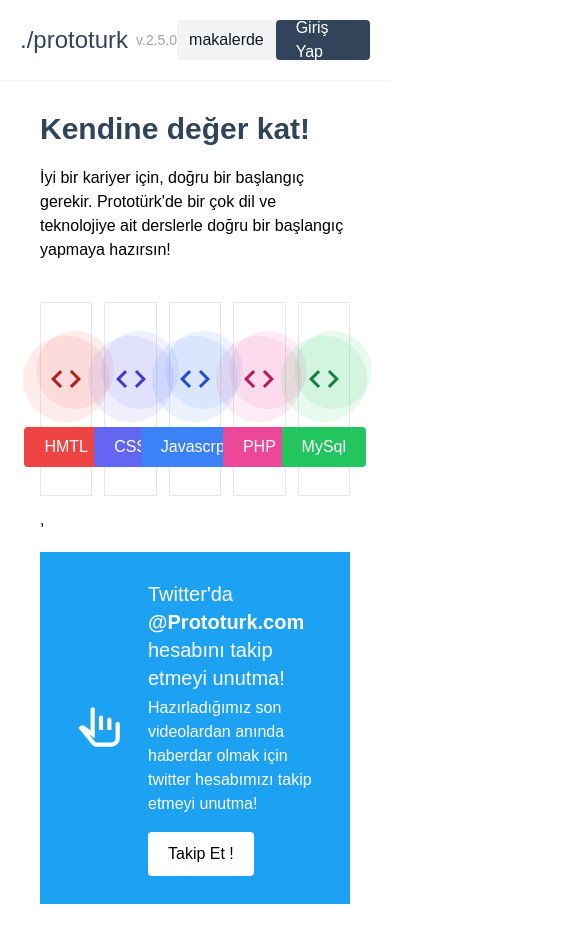
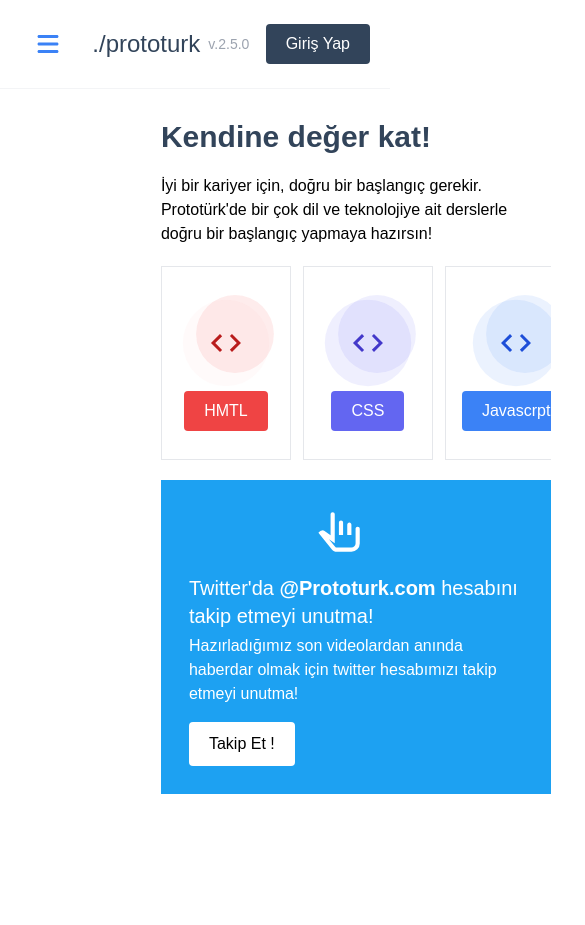
Before and after one commit to tayfurparmak/talwindDemo, a website: page src/index.html in a window 390 px wide. Shown: the whole page, 585 px wide, since content can reach past the window. After the commit the page ends 844 px from the top, so only its background shows below. Drawn offline with Linux system fonts and the light colour scheme.

Commit message:
responsive tasarım

```diff
--- a/src/index.html
+++ b/src/index.html
@@ -9,19 +9,32 @@
 <body class="bg-white h-full flex flex-col dark:bg-gray-900 dark:text-white min-h-screen" >
 
         <div class="h-15 border-b border-gray-100 dark:bg-gray-900 w-full flex justify-between items-center px-5 py-5">
+          <button type="button" class="btn md:hidden bg-transparent" onclick="showMenu('menu')">
+            <svg
+              xmlns="http://www.w3.org/2000/svg"
+              class="w-6 h-6 text-blue-500"
+              fill="currentColor"
+              viewBox="0 0 448 512"
+            >
+              <!--! Font Awesome Free 6.4.2 by @fontawesome - https://fontawesome.com License - https://fontawesome.com/license (Commercial License) Copyright 2023 Fonticons, Inc. -->
+              <path
+                d="M0 96C0 78.3 14.3 64 32 64H416c17.7 0 32 14.3 32 32s-14.3 32-32 32H32C14.3 128 0 113.7 0 96zM0 256c0-17.7 14.3-32 32-32H416c17.7 0 32 14.3 32 32s-14.3 32-32 32H32c-17.7 0-32-14.3-32-32zM448 416c0 17.7-14.3 32-32 32H32c-17.7 0-32-14.3-32-32s14.3-32 32-32H416c17.7 0 32 14.3 32 32z"
+              />
+            </svg>
+          </button>
           <a href="#" class="text-2xl font-medium inline-flex items-center text-prototurk dark:text-white">./prototurk
             <span class="text-sm text-gray-400 ml-2">v.2.5.0</span>
           </a>
-          <form action="" class="w-1/3">
+          <form action="" class="w-1/3 hidden lg:block">
             <input type="text" placeholder="makalerde ara" class="w-full text-gray-900 bg-gray-100 h-10 px-3 placeholder-gray-900 dark:bg-gray-200 dark:placeholder:text-gray-400">
           </form>
           <a href="javascript:;" onclick="modal('login-modal')" class="bg-prototurk  text-white h-10 inline-flex items-center px-5 rounded"> Giriş Yap</a>
         </div>
 
         <main class="h-full flex">
-          <aside class="w-64 border-r p-3 hidden md:flex flex-col border-gray-100 dark:bg-gray-900 divide-solid dark:text-white  divide-gray-100 divide-y space-y">
+          <aside id="menu" class="menu">
               <nav class="mb-3">
-                <a href="#" class="nav-link">Ana Sayfa</a>
+                <a href="#" class="nav-link ">Ana Sayfa</a>
                 <a href="#" class="nav-link">Akış</a>
                 <a href="#" class="nav-link">Keşfet</a>
                 <a href="#" class="nav-link">Makalaler</a>
@@ -37,9 +50,22 @@
                 <a href="#" class="nav-link">Git</a>
               </nav>
               <div class="mt-auto pt-3">
-                <button onclick = "darkMode()" class="bg-gray-900 dark:bg-gray-200 dark:text-black dark:hover:bg-gray-600 dark:hover:text-white  hover:bg-gray-500 w-full p-2 gap-2 transition-colors text-white h-10 rounded flex items-center px-4 text-sm ">
-                  <svg xmlns="http://www.w3.org/2000/svg" height="24" viewBox="0 -960 960 960" width="24" class="fill-current "><path d="M480-120q-150 0-255-105T120-480q0-150 105-255t255-105q14 0 27.5 1t26.5 3q-41 29-65.5 75.5T444-660q0 90 63 153t153 63q55 0 101-24.5t75-65.5q2 13 3 26.5t1 27.5q0 150-105 255T480-120Zm0-80q88 0 158-48.5T740-375q-20 5-40 8t-40 3q-123 0-209.5-86.5T364-660q0-20 3-40t8-40q-78 32-126.5 102T200-480q0 116 82 198t198 82Zm-10-270Z"/></svg>
-                  <span class="hidden dark:inline">Açık  Mod</span>
+                <button
+                  onclick="darkMode()"
+                  class="bg-gray-900 hover:bg-gray-500 w-full p-2 gap-2 transition-colors text-white h-10 rounded flex items-center px-4 text-sm"
+                >
+                  <svg
+                    xmlns="http://www.w3.org/2000/svg"
+                    height="24"
+                    viewBox="0 -960 960 960"
+                    width="24"
+                    class="fill-current text-white"
+                  >
+                    <path
+                      d="M480-120q-150 0-255-105T120-480q0-150 105-255t255-105q14 0 27.5 1t26.5 3q-41 29-65.5 75.5T444-660q0 90 63 153t153 63q55 0 101-24.5t75-65.5q2 13 3 26.5t1 27.5q0 150-105 255T480-120Zm0-80q88 0 158-48.5T740-375q-20 5-40 8t-40 3q-123 0-209.5-86.5T364-660q0-20 3-40t8-40q-78 32-126.5 102T200-480q0 116 82 198t198 82Zm-10-270Z"
+                    />
+                  </svg>
+                  <span class="hidden dark:inline">Açık Mod</span>
                   <span class="inline dark:hidden">Koyu Mod</span>
                 </button>
               </div>
@@ -51,10 +77,10 @@
             <p>İyi bir kariyer için, doğru bir başlangıç gerekir. Prototürk'de bir çok dil ve teknolojiye ait derslerle doğru bir başlangıç yapmaya hazırsın!</p>
 
 
-                <div class="grid mt-10 mb-5 grid-cols-10 gap-3 md:gap-7  ">
-                  <div class="col-span-2">
-                    <a href="" class="border flex flex-col px-4 py-7 items-center ">
-                      <span class=" w-24 h-24 scale-90 bg-red-500 bg-opacity-10  rounded-full grid place-items-center relative ">
+                <div class=" mt-5 mb-5 grid-cols-10 gap-3 lg:gap-7 lg:grid overflow-auto flex  ">
+                  <div class="col-span-5  lg:col-span-2 ">
+                    <a href="" class="slider-items ">
+                      <span class=" w-24 h-24 scale-90 bg-red-200 bg-opacity-10  rounded-full grid place-items-center relative ">
                         <span class="absolute -top-[10px] -right-[10px] w-24 h-24 -z-1 scale-90 bg-red-500 bg-opacity-10 rounded-full"></span>
                         <svg xmlns="http://www.w3.org/2000/svg" height="40" viewBox="0 -960 960 960" width="40" class="fill-current text-red-700 "><path d="M320-240 80-480l240-240 57 57-184 184 183 183-56 56Zm320 0-57-57 184-184-183-183 56-56 240 240-240 240Z"/></svg>
                       </span>
@@ -63,8 +89,8 @@
                       </span>
                     </a>
                   </div>
-                  <div class="col-span-2">
-                    <a href="" class="border flex flex-col px-4 py-7 items-center ">
+                  <div class="col-span-5 lg:col-span-2">
+                    <a href="" class="slider-items ">
                       <span class=" w-24 h-24 scale-90 bg-indigo-500 bg-opacity-10  rounded-full grid place-items-center relative ">
                         <span class="absolute -top-[10px] -right-[10px] w-24 h-24 -z-1 scale-90 bg-indigo-500 bg-opacity-10 rounded-full"></span>
                         <svg xmlns="http://www.w3.org/2000/svg" height="40" viewBox="0 -960 960 960" width="40" class="fill-current text-indigo-700 "><path d="M320-240 80-480l240-240 57 57-184 184 183 183-56 56Zm320 0-57-57 184-184-183-183 56-56 240 240-240 240Z"/></svg>
@@ -74,8 +100,8 @@
                       </span>
                     </a>
                   </div>
-                  <div class="col-span-2">
-                    <a href="" class="border flex flex-col px-4 py-7 items-center ">
+                  <div class="col-span-5 lg:col-span-2">
+                    <a href="" class="slider-items ">
                       <span class=" w-24 h-24 scale-90 bg-blue-500 bg-opacity-10  rounded-full grid place-items-center relative ">
                         <span class="absolute -top-[10px] -right-[10px] w-24 h-24 -z-1 scale-90 bg-blue-500 bg-opacity-10 rounded-full"></span>
                         <svg xmlns="http://www.w3.org/2000/svg" height="40" viewBox="0 -960 960 960" width="40" class="fill-current text-blue-700 "><path d="M320-240 80-480l240-240 57 57-184 184 183 183-56 56Zm320 0-57-57 184-184-183-183 56-56 240 240-240 240Z"/></svg>
@@ -85,8 +111,8 @@
                       </span>
                     </a>
                   </div>
-                <div class="col-span-2">
-                  <a href="" class="border flex flex-col px-4 py-7 items-center ">
+                <div class="col-span-5 lg:col-span-2">
+                  <a href="" class="slider-items ">
                     <span class=" w-24 h-24 scale-90 bg-pink-500 bg-opacity-10  rounded-full grid place-items-center relative ">
                       <span class="absolute -top-[10px] -right-[10px] w-24 h-24 -z-1 scale-90 bg-pink-500 bg-opacity-10 rounded-full"></span>
                       <svg xmlns="http://www.w3.org/2000/svg" height="40" viewBox="0 -960 960 960" width="40" class="fill-current text-pink-700 "><path d="M320-240 80-480l240-240 57 57-184 184 183 183-56 56Zm320 0-57-57 184-184-183-183 56-56 240 240-240 240Z"/></svg>
@@ -96,8 +122,8 @@
                     </span>
                   </a>
                 </div>
-                <div class="col-span-2">
-                  <a href="" class="border flex flex-col px-4 py-7 items-center ">
+                <div class="col-span-5 lg:col-span-2">
+                  <a href="" class="slider-items ">
                     <span class=" w-24 h-24 scale-90 bg-green-500 bg-opacity-10  rounded-full grid place-items-center relative ">
                       <span class="absolute -top-[10px] -right-[10px] w-24 h-24 -z-1 scale-90 bg-green-500 bg-opacity-10 rounded-full"></span>
                       <svg xmlns="http://www.w3.org/2000/svg" height="40" viewBox="0 -960 960 960" width="40" class="fill-current text-green-700 "><path d="M320-240 80-480l240-240 57 57-184 184 183 183-56 56Zm320 0-57-57 184-184-183-183 56-56 240 240-240 240Z"/></svg>
@@ -110,8 +136,8 @@
               </div>
 
             </div>
-              <div class="bg-twitter p-7 rounded-mm text-white flex items-center">
-                  <div class="flex-shrink-0 w-20 pl-2">
+              <div class="bg-twitter p-7 rounded-mm text-white flex flex-col lg:flex-row items-center">
+                  <div class="flex-shrink-0 w-20 pl-0 lg:pl-2 mb-4 lg:mb-0">
                     <svg xmlns="http://www.w3.org/2000/svg" height="50" viewBox="0 -960 960 960" width="50" class="fill-current text-white"><path d="M398-120q-27 0-51.5-11.5T305-164L46-483l26-25q19-19 45-22t47 12l116 81v-403q0-17 11.5-28.5T320-880q17 0 28.5 11.5T360-840v557l-111-78 118 146q6 7 14 11t17 4h282q33 0 56.5-23.5T760-280v-280q0-17 11.5-28.5T800-600q17 0 28.5 11.5T840-560v280q0 66-47 113t-113 47H398Zm42-320v-240q0-17 11.5-28.5T480-720q17 0 28.5 11.5T520-680v240h-80Zm160 0v-200q0-17 11.5-28.5T640-680q17 0 28.5 11.5T680-640v200h-80Zm-80 80Z"/></svg>
                   </div>
               <div>
@@ -159,6 +185,13 @@
         {
           document.getElementById(id).classList.toggle('active');
         }
+
        </script>
 </body>
+<script>
+    function showMenu(id)
+        {
+          document.getElementById(id).classList.toggle('active');
+        }
+</script>
 </html>
--- a/tailwind.css
+++ b/tailwind.css
@@ -35,6 +35,9 @@
   .input {
     @apply p-3 rounded
   }
+  .slider-items{
+    @apply border flex flex-col px-4 py-7 items-center
+  }
 }
 
 @layer base {
```
Also changed, not shown: src/style.css.
